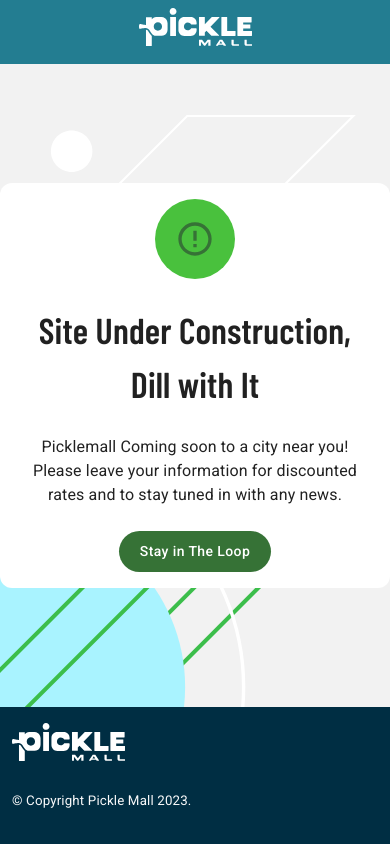
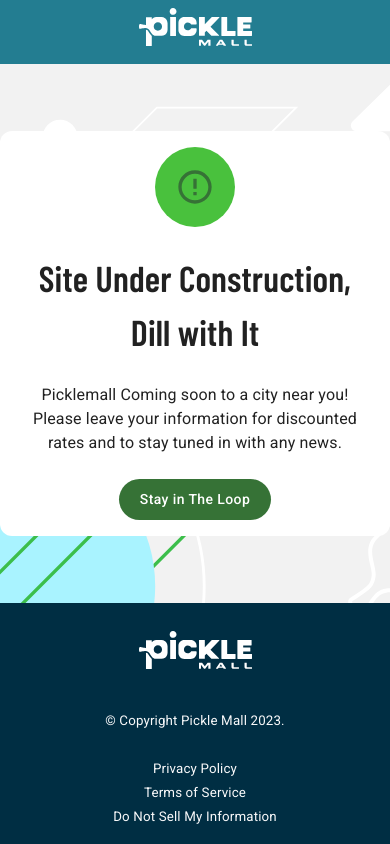
Before and after one commit to petermking18/PickleMall, a React (Create React App) app: page / in a window 390 px wide. Built offline with nearby package versions, Linux system fonts and the light colour scheme.

Commit message:
Finished adding responsive footer

```diff
--- a/src/App.scss
+++ b/src/App.scss
@@ -1,3 +1,8 @@
 .font-barlow-condensed {
     font-family: 'Barlow Condensed', sans-serif;
 }
+
+a.link-normal {
+    text-decoration: none !important;
+    color: inherit !important;
+}
--- a/src/Components/Footer/Footer.jsx
+++ b/src/Components/Footer/Footer.jsx
@@ -5,16 +5,37 @@ import logo from '../../Assets/logo.svg'
 import './Footer.scss'
 
 export default function Footer() {
-    return <footer className={'bg-deep-blue py-3'}>
+    return <footer className={'bg-deep-blue text-light'}>
         <div className={'container'}>
-            <div className={'logo-row'}>
-                <img src={logo} alt={'Pickle Mall'}/>
-            </div>
-            <Grid container spacing={3} className={'mt-2 mb-1'}>
-                <Grid xs={12} md={3}>
-                    <small className={'text-light'}>
+            <Grid container spacing={3} className={'mt-2 mb-1 text-nowrap'}>
+                <Grid xs={12} className={'d-flex justify-content-center justify-content-sm-start'}>
+                    <a href={'/'} className={'logo d-inline-block py-2'}>
+                        <img className={''} src={logo} alt={'Pickle Mall'}/>
+                    </a>
+                </Grid>
+                <Grid xs={12} sm={3} className={'text-center text-sm-start'}>
+                    <small>
                         © Copyright Pickle Mall 2023.
                     </small>
+                </Grid>
+                <Grid xs={12} md={9} className={'d-flex flex-column flex-sm-row'}>
+                    <a href={'/'} className={'small link-normal text-center text-sm-start'}>
+                        <small>
+                            Privacy Policy
+                        </small>
+                    </a>
+                    <span className={'d-none d-sm-inline'}>&emsp;|&emsp;</span>
+                    <a href={'/'} className={'small link-normal text-center text-sm-start'}>
+                        <small>
+                            Terms of Service
+                        </small>
+                    </a>
+                    <span className={'d-none d-sm-inline'}>&emsp;|&emsp;</span>
+                    <a href={'/'} className={'small link-normal text-center text-sm-start'}>
+                        <small>
+                            Do Not Sell My Information
+                        </small>
+                    </a>
                 </Grid>
             </Grid>
         </div>
--- a/src/Components/Footer/Footer.scss
+++ b/src/Components/Footer/Footer.scss
@@ -1 +1,5 @@
 @import '../../Global.scss';
+
+footer {
+
+}
```
